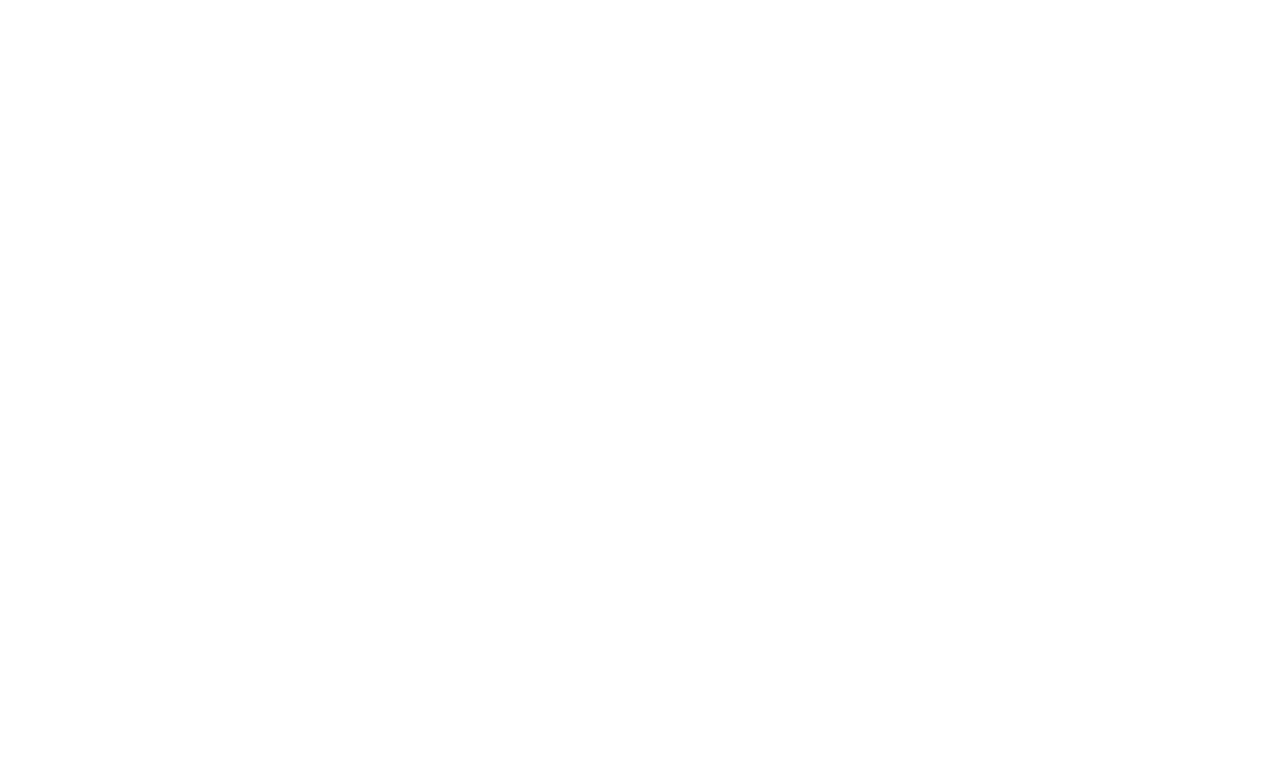
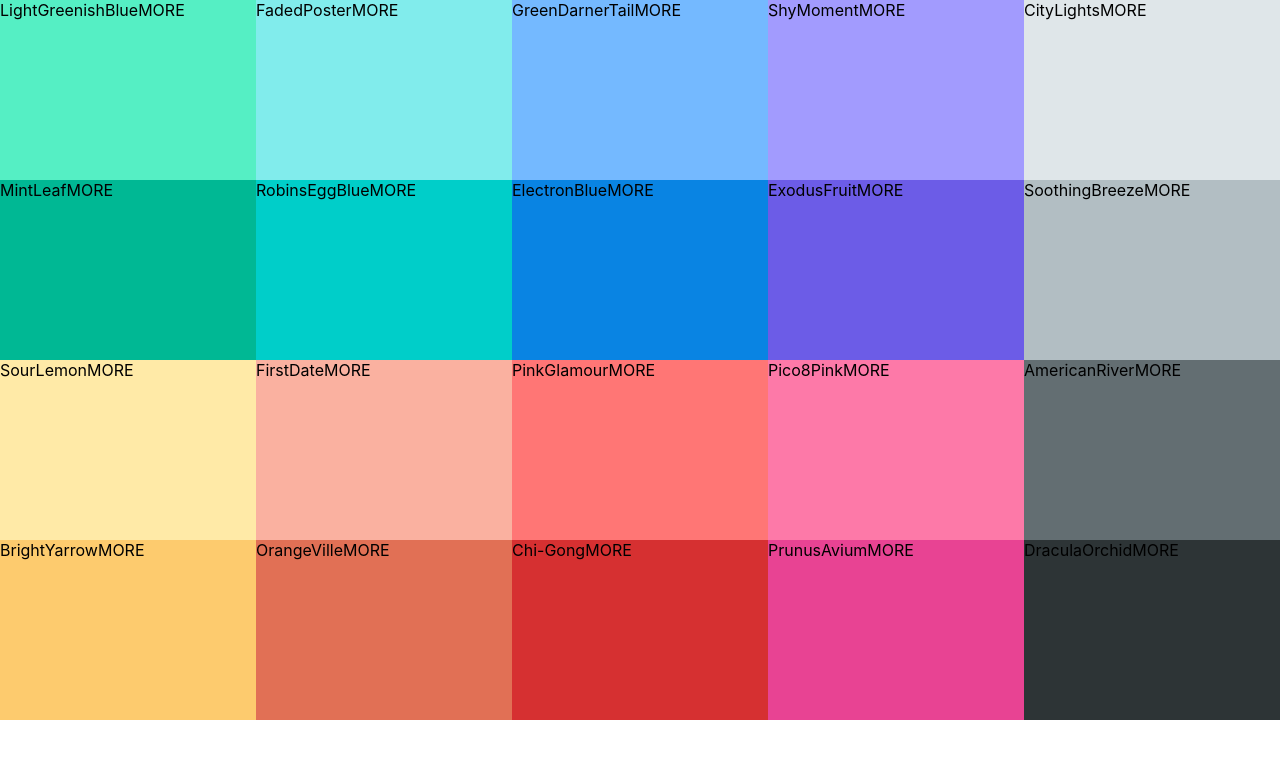
Before and after one commit to thamizh-root/kolors, a React (Create React App) app: page / in a window 1280 px wide. Shown: the top 758 px of the page. Built offline with nearby package versions, Linux system fonts and the light colour scheme.

Commit message:
added colorbox

```diff
--- a/src/App.js
+++ b/src/App.js
@@ -6,7 +6,7 @@
 function App() {
   return (
     <div>
-      <Pallette {...seedColors[4]}/>
+      <Pallette {...seedColors[3]}/>
       {/* <p>Hello</p> */}
     </div>
   );
--- /dev/null
+++ b/src/ColorBox.css
@@ -0,0 +1,8 @@
+.ColorBox{
+    width: 20%;
+    height: 25%;
+    margin: 0 auto;
+    display: inline-block;
+    position: relative;
+    cursor: pointer;
+}
--- /dev/null
+++ b/src/ColorBox.js
@@ -0,0 +1,16 @@
+import React, { Component } from 'react';
+import './ColorBox.css';
+
+
+class ColorBox extends Component {
+    render() {
+        return (
+            <div className='ColorBox' style={{ background: this.props.background }}>
+                <span>{this.props.name}</span>
+                <span>MORE</span>
+            </div>
+        );
+    };
+}
+
+export default ColorBox;
--- /dev/null
+++ b/src/Pallette.css
@@ -0,0 +1,7 @@
+.Pallette{
+    height: 100vh;
+}
+
+.Pallette-colors{
+    height: 90%;
+}
--- a/src/Pallette.js
+++ b/src/Pallette.js
@@ -1,14 +1,26 @@
 import React, { Component } from 'react';
-
+import ColorBox from './ColorBox';
+import './Pallette.css';
 
 class Pallette extends Component {
     render() {
+
+        let colorBox = this.props.colors.map(
+            c => {
+                return <ColorBox background={c?.color} name={c?.name} />
+            }
+        );
+
+        console.log(" -- this.props.colors -- ", this.props.colors);
+        console.log(" -- colorBox -- ", colorBox);
+
         return (
             <>
                 <div className="Pallette">
                     {/* Navbar goes here */}
                     <div className="Pallette-colors">
                         {/* list of color box(s) */}
+                        {colorBox}
                     </div>
                     {/* footer here */}
                 </div>
```
